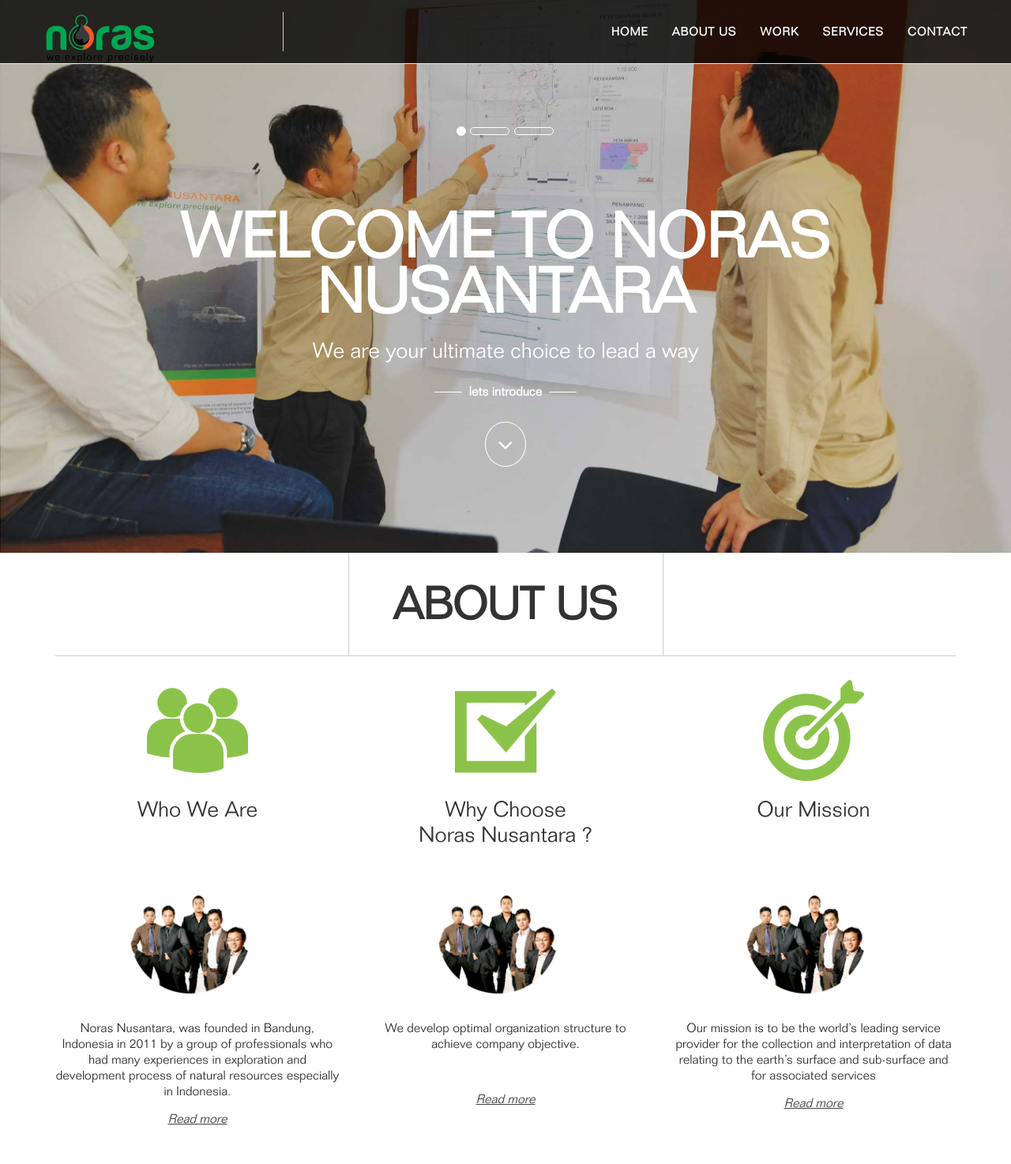
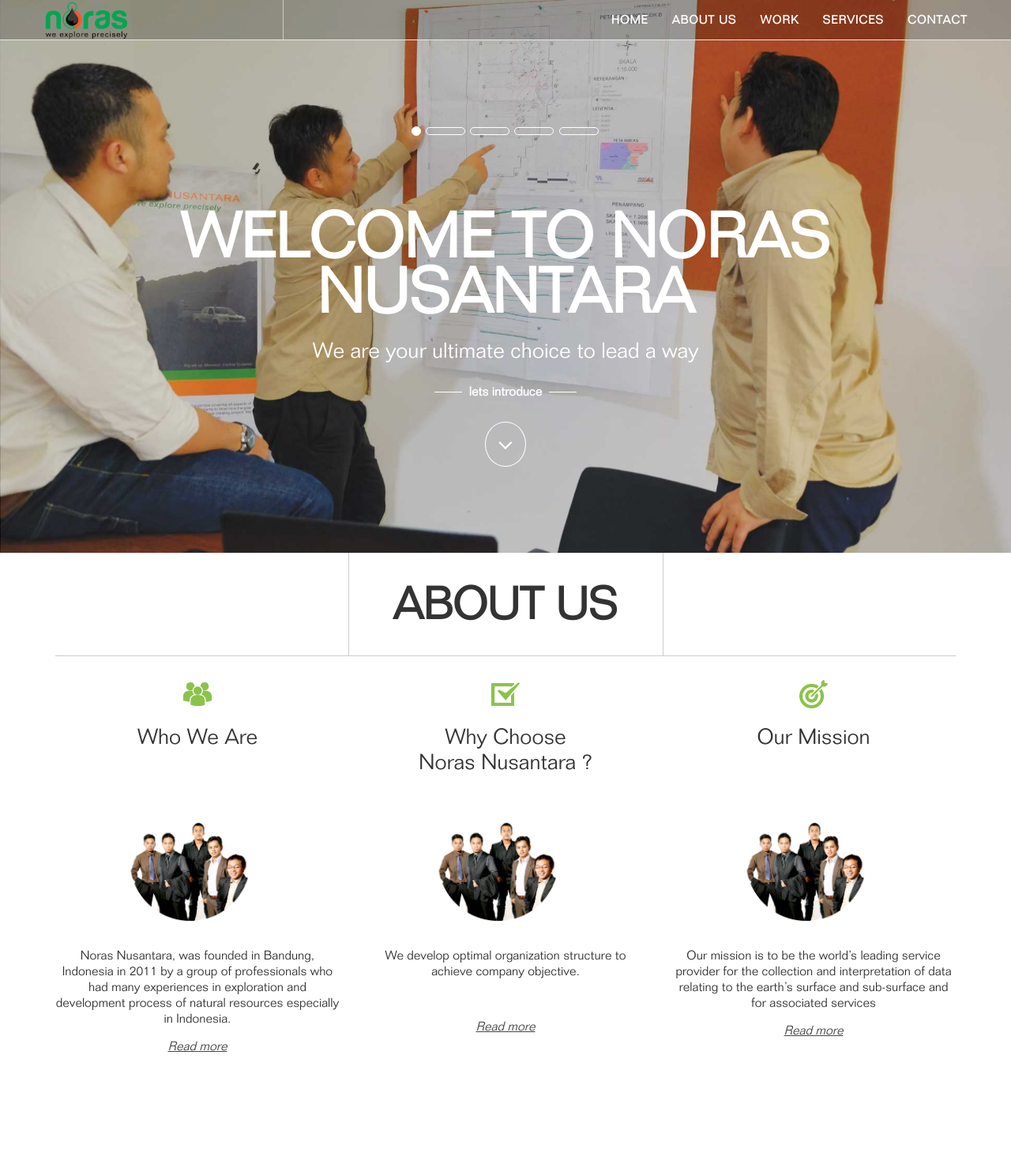
Before and after one commit to h2omaster/noras, a PHP site: page /index.html in a window 1280 px wide. Shown: the top 1474 px of the page at 79% size. Run offline with PHP 8.4, Linux system fonts and the light colour scheme; some libraries are stand-ins or nearby versions; some web fonts are replaced.

Commit message:
baru ini css revisi kemarin

```diff
--- a/css/style.css
+++ b/css/style.css
@@ -27,10 +27,14 @@
 /* Global styles
 ================================================== */
 
+.icon-box > img {
+	width: 10%;}
+
+
 
 .navbar-brand > img {
 	margin-top: -15px;
-	width: 50%}
+	width: 38%}
 
 html{
 	overflow-x: hidden !important;
@@ -289,11 +293,10 @@ h5{
 }
 
 #tf-menu {
-	padding: 15px;
 	transition: all 0.8s;
 }
 #tf-menu.navbar-default {
-	background-color: rgba(0,0, 0, 0.8);
+	background-color: rgba(0,0, 0, 0.2);
 }
 #tf-menu a.navbar-brand {
 	text-transform: uppercase;
@@ -673,6 +676,8 @@ h5{
 /*-- Portfolio page --*/
 
 #work{
+	background-color: rgba(241, 89, 42, 0.5;
+	opacity:0.8;
 }
 #portfolio{
 	padding: 0 0 40px;
@@ -1489,6 +1494,12 @@ h5{
 /*parralax
 =============*/
 
+section >.parllax-overlay {
+		opacity: 0.5;
+}
+
+
+
 .parallax-overlay{
 	position: absolute;
 	left: 0;
@@ -1496,6 +1507,16 @@ h5{
 	width: 100%;
 	height: 100%;
 	background: url(../images/overaly.png);
+	opacity: 0.7;
+}
+
+.parallax-overlay2{
+	position: absolute;
+	left: 0;
+	top: 0;
+	width: 100%;
+	height: 100%;
+	background: url(../images/p2.png);
 }
 
 .parallax1{
--- a/index.html
+++ b/index.html
@@ -78,6 +78,10 @@
 			  	<li data-target="#main-slide" data-slide-to="0" class="active"></li>
 			    <li data-target="#main-slide" data-slide-to="1"></li>
 			    <li data-target="#main-slide" data-slide-to="2"></li>
+   			    <li data-target="#main-slide" data-slide-to="3"></li>
+           	    <li data-target="#main-slide" data-slide-to="4"></li>
+
+
 			</ol><!--/ Indicators end-->
 
 			<!-- Carousel inner -->
@@ -219,7 +225,7 @@
 	<!-- Work process start -->
 
 	<section id="process" class="process parallax2">
-		<div class="parallax-overlay"></div>
+		<div class="parallax-overlay2"></div>
 		<div class="container">
 			<div class="row">
 				<div class="col-md-12">
```
Also changed, not shown: other parts of index.html (+13 -11 lines).
